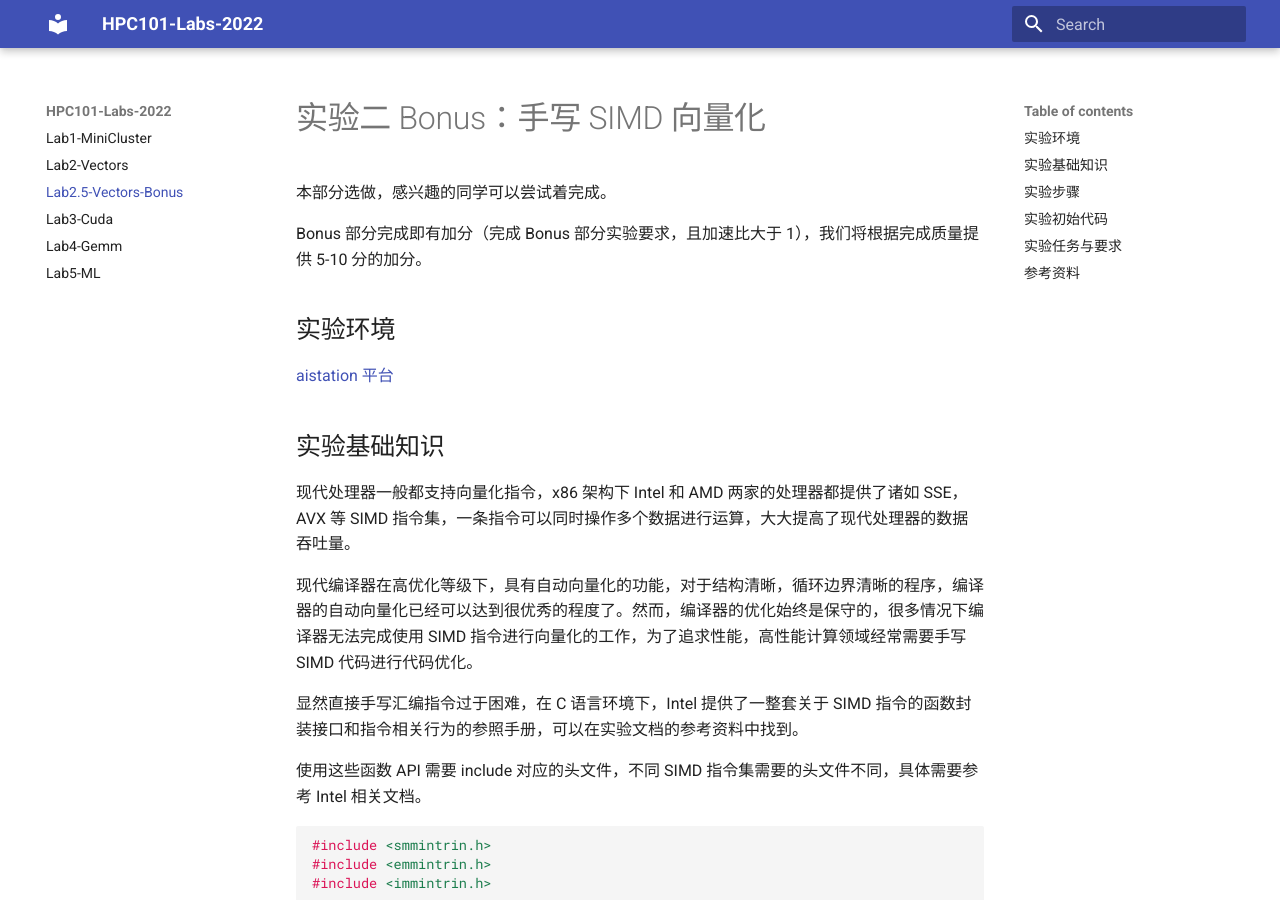
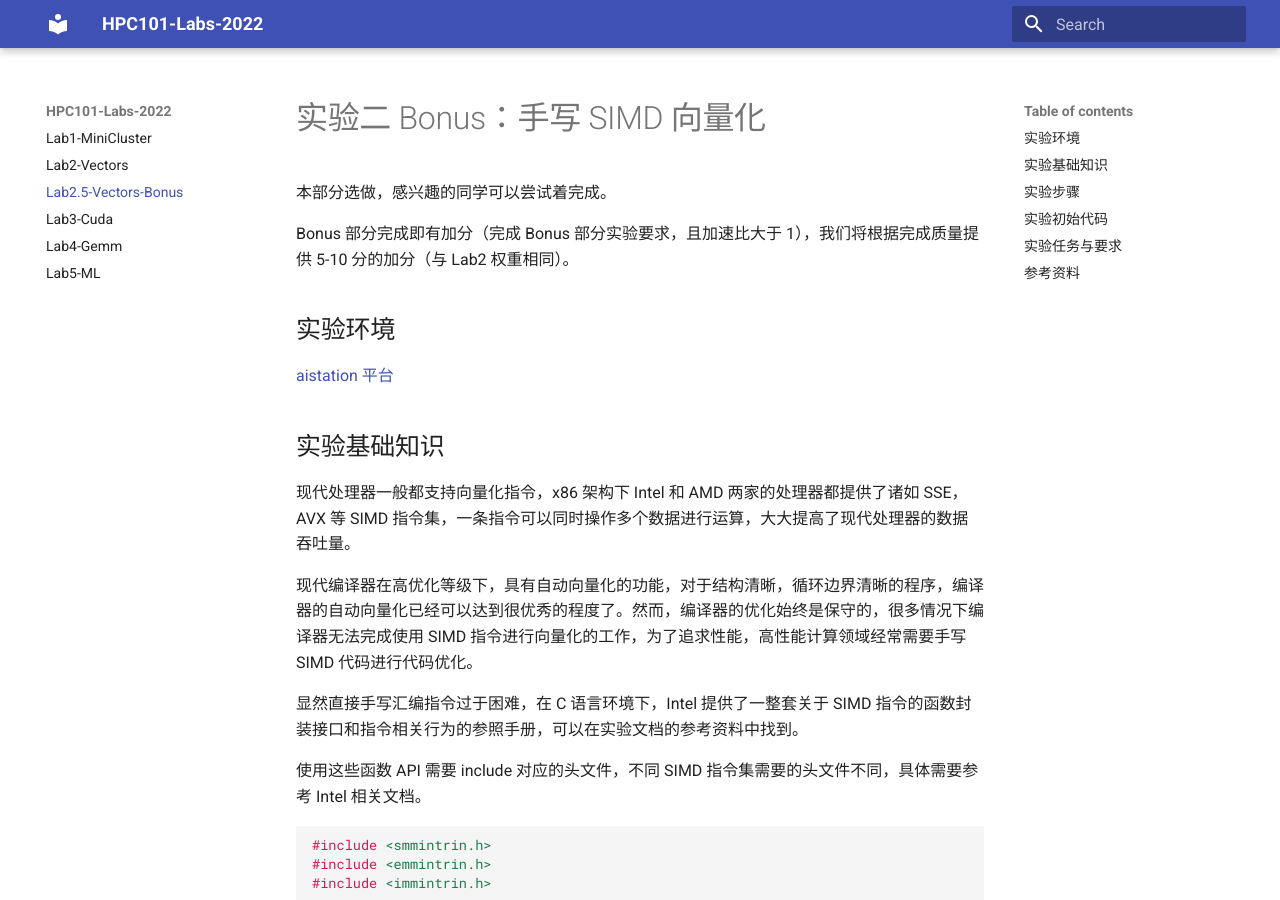
Before and after one commit to ZJUSCT/HPC101-Labs-2022, an MkDocs documentation site: the page built from docs/Lab2.5-Vectors-Bonus/index.md, in a window 1280 px wide and 900 px high. Built offline with MkDocs 1.6.1 and Material for MkDocs 9.7.7, drawn with Linux system fonts in a browser that asks for light colours.

Commit message:
fix: 标明 lab2.5 的权重

```diff
--- a/docs/Lab2.5-Vectors-Bonus/index.md
+++ b/docs/Lab2.5-Vectors-Bonus/index.md
@@ -2,7 +2,7 @@
 
 本部分选做，感兴趣的同学可以尝试着完成。
 
-Bonus 部分完成即有加分（完成 Bonus 部分实验要求，且加速比大于 1），我们将根据完成质量提供 5-10 分的加分。
+Bonus 部分完成即有加分（完成 Bonus 部分实验要求，且加速比大于 1），我们将根据完成质量提供 5-10 分的加分（与 Lab2 权重相同）。
 
 ## 实验环境
 
```
